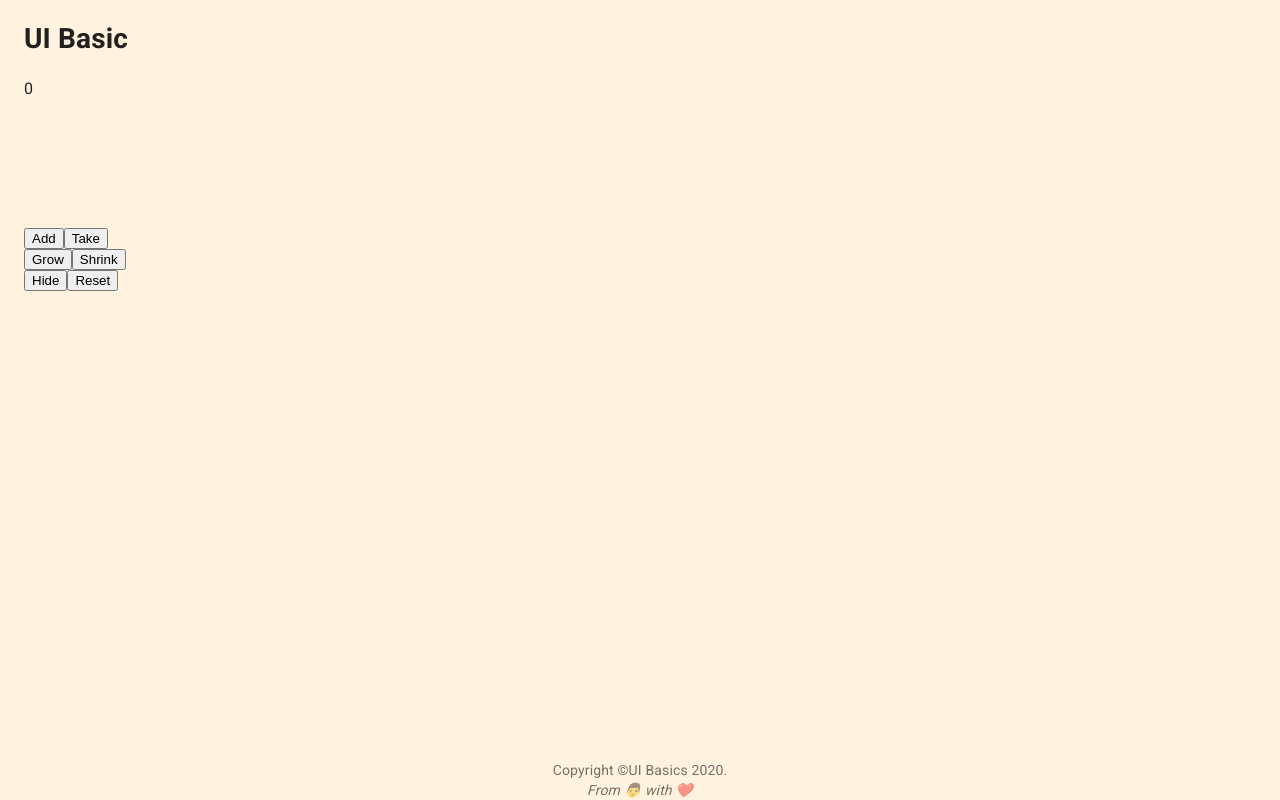
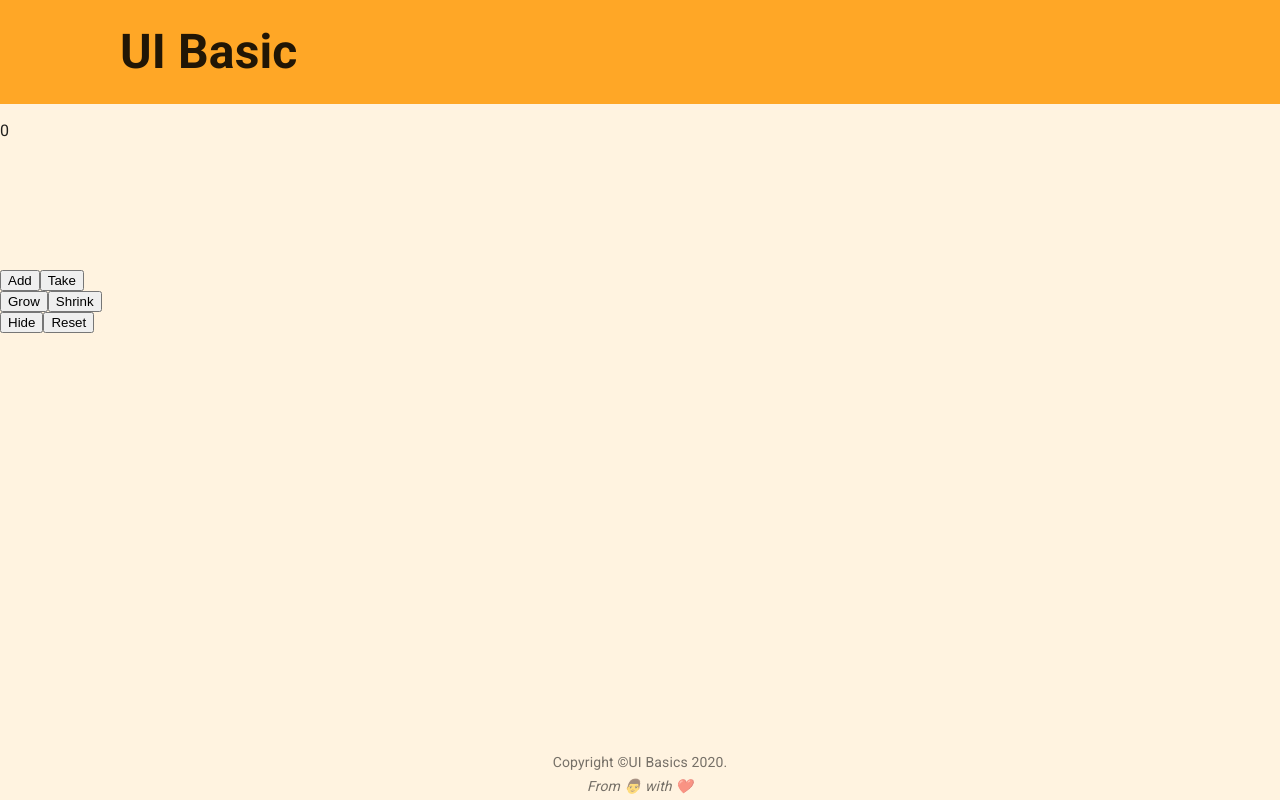
Before and after one commit to animevn/UIBasicReactJs, a React (Create React App) app: page / in a window 1280 px wide. Built offline with nearby package versions, Linux system fonts and the light colour scheme.

Commit message:
add header ok now

```diff
--- a/src/App.js
+++ b/src/App.js
@@ -1,25 +1,21 @@
 import React from "react";
-import Container from '@material-ui/core/Container';
 import Header from "./Header"
 import Footer from "./Footer";
 import Home from "./Home";
+import Grid from "@material-ui/core/Grid";
 
 function App() {
   return (
-    <Container>
     <div className="main">
-        <div className="container-fluid px-0">
+      <Grid>
         <Header/>
 
         {/*app goes in here*/}
-          <div className="container pt-2">
         <Home/>
-          </div>
 
-        </div>
+      </Grid>
       <Footer/>
     </div>
-    </Container>
   );
 }
 
--- a/src/Footer.js
+++ b/src/Footer.js
@@ -8,16 +8,18 @@ function Footer() {
   const Copyright = ()=>{
     return (
       <Typography variant="body2" color="textSecondary" align="center">
+        <Box>
           Copyright ©
           <Link color="inherit" href="#">
             UI Basics
           </Link>
           {" " + new Date().getFullYear()}.
-        <Box>
-          <em>From
+        </Box>
+
+        <Box fontStyle="italic" my={0.5}>
+          From
           <span role="img" aria-label=""> 👨</span> with
           <span role="img" aria-label=""> ❤️</span>
-          </em>
         </Box>
       </Typography>
     );
--- a/src/Header.js
+++ b/src/Header.js
@@ -1,13 +1,23 @@
 import React from "react";
+import Box from "@material-ui/core/Box";
+import Typography from "@material-ui/core/Typography";
 
-function Footer() {
+function Header() {
+
+  const padding = {xs:2, sm:2, md:2, lg:2, xl:2};
+  const margin = {xs:3, sm:5, md:10, lg:15, xl:20};
+  const fontSize = {xs:"1.5rem", sm:"2rem", md:"2.5rem", lg:"3rem", xl:"3rem"};
+
   return (
-    <div className="container-fluid bg-success shadow">
-      <div className="container py-4">
-        <h1 className="heading-title text-white">UI Basic</h1>
-      </div>
-    </div>
+    <Box bgcolor="primary.main" py={{...padding}} >
+      <Typography>
+        <Box fontWeight="fontWeightBold" mx={{...margin}} fontSize={{...fontSize}}>
+          UI Basic
+        </Box>
+      </Typography>
+    </Box>
+
   );
 }
 
-export default Footer;
+export default Header;
--- a/src/index.css
+++ b/src/index.css
@@ -1,11 +1,11 @@
-/*This one is for all page, basically page will includes two div, one is main, the other */
-/*is footer-custom, everything else inside main */
+/*This one is for all page, basically page will includes two div, one is main, the other*/
+/*is footer-custom, everything else inside main*/
 html, body{
     height: 100%;
 }
 
 body{
-    background-color: transparent;
+    background-color: red;
 }
 
 .main{
--- a/src/index.js
+++ b/src/index.js
@@ -5,6 +5,7 @@ import CssBaseline from "@material-ui/core/CssBaseline";
 import {ThemeProvider} from "@material-ui/core";
 import App from "./App";
 import indexTheme from "./indexTheme";
+import "@material-ui/core/styles";
 
 
 ReactDOM.render(
--- a/src/indexTheme.js
+++ b/src/indexTheme.js
@@ -1,11 +1,11 @@
-import {red, blue, green, orange} from '@material-ui/core/colors';
+import {red, blue, orange} from '@material-ui/core/colors';
 import { createMuiTheme } from '@material-ui/core/styles';
 
 // A custom theme for this app
 const indexTheme = createMuiTheme({
   palette: {
     primary: {
-      main: green.A200,
+      main: orange["400"],
     },
     secondary: {
       main: blue["900"],
```
Lines whose indentation alone changed are shown as unchanged.
